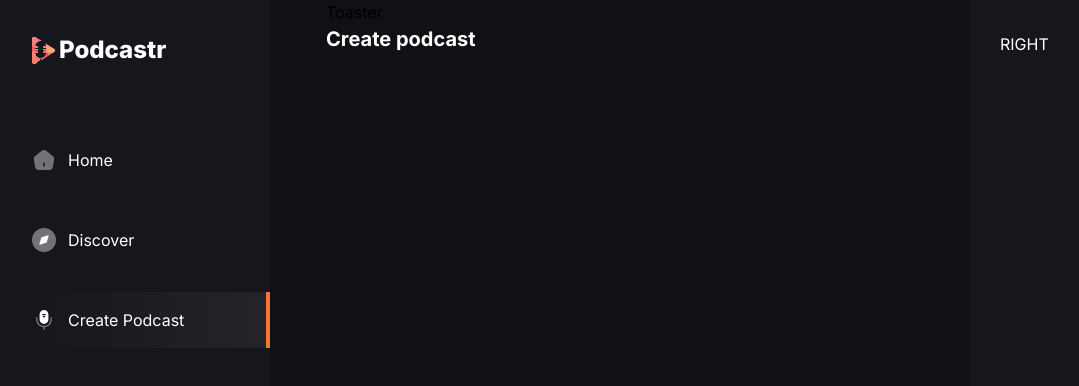
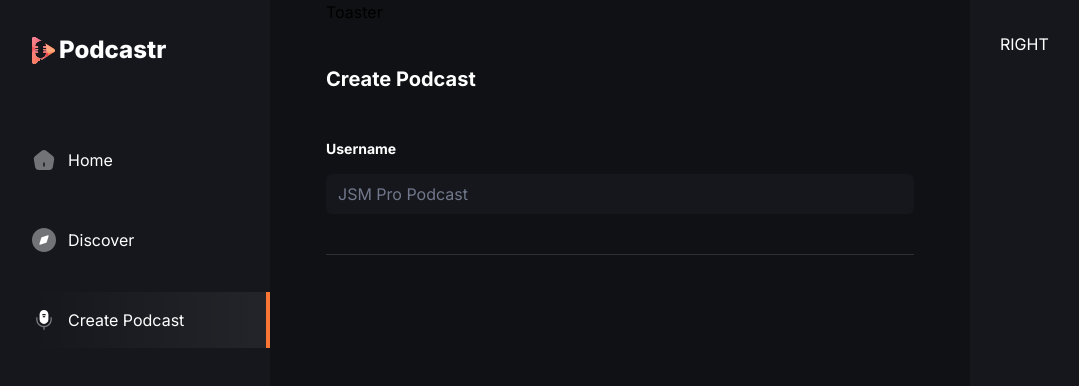
Before and after one commit to Satora1/Podcast-AI-APP, a Next.js app: page /create-podcast in a window 1280 px wide. Shown: the top 386 px of the page, without its empty margins (0-1079 px from the left). Built offline with nearby package versions, Linux system fonts and the light colour scheme; no server answers.

Commit message:
podcast formfield

```diff
--- a/app/(root)/create-podcast/page.tsx
+++ b/app/(root)/create-podcast/page.tsx
@@ -1,9 +1,67 @@
-import React from 'react'
+"use client"
 
+import { zodResolver } from "@hookform/resolvers/zod"
+import { useForm } from "react-hook-form"
+import { z } from "zod"
+
+import { Button } from "@/components/ui/button"
+import {
+  Form,
+  FormControl,
+  FormDescription,
+  FormField,
+  FormItem,
+  FormLabel,
+  FormMessage,
+} from "@/components/ui/form"
+import { Input } from "@/components/ui/input"
+
+const formSchema = z.object({
+  username: z.string().min(2, {
+    message: "Username must be at least 2 characters.",
+  }),
+})
 const CreatePodcast = () => {
+
+
+  // 1. Define your form.
+  const form = useForm<z.infer<typeof formSchema>>({
+    resolver: zodResolver(formSchema),
+    defaultValues: {
+      username: "",
+    },
+  })
+
+  // 2. Define a submit handler.
+  function onSubmit(values: z.infer<typeof formSchema>) {
+    // Do something with the form values.
+    // ✅ This will be type-safe and validated.
+    console.log(values)
+  }
   return (
-    <h1 className='text-20 font-bold text-white-1'>
-Create podcast  </h1>
+    <section className="mt-10 flex flex-col">
+      <h1 className="text-20 font-bold text-white-1">Create Podcast</h1>
+
+      <Form {...form}>
+        <form onSubmit={form.handleSubmit(onSubmit)} className="mt-12 flex w-full flex-col" >
+          <div className="flex flex-col fap-[30px] border-b border-black-5 pb-10">
+            <FormField
+              control={form.control}
+              name="podcastTitle"
+              render={({ field }) => (
+                <FormItem className="flex flex-col gap-2.5">
+                  <FormLabel className="text-16 font-bold text-white-1">Username</FormLabel>
+                  <FormControl>
+                    <Input className="input-class focus-visible:ring-orange-1" placeholder="JSM Pro Podcast" {...field} />
+                  </FormControl>
+                  <FormMessage  className="text-white-1"/>
+                </FormItem>
+              )}
+            />
+          </div>
+        </form>
+      </Form>
+    </section>
   )
 }
 
--- a/app/(root)/page.tsx
+++ b/app/(root)/page.tsx
@@ -8,7 +8,7 @@
 import { useQuery } from "convex/react";
 import { api } from '@/convex/_generated/api';
 const Home = () => {
-  const tasks = useQuery(api.tasks.get);
+  // const tasks = useQuery(api.tasks.get);
   return (
     <div className='mt-9 flex-col gap-9'>
       <section className=' flex flex-col gap-5'>
@@ -17,7 +17,7 @@
         </h1>
 
         <div className="flex min-h-screen flex-col items-center justify-between p-24 text-white-1">
-      {tasks?.map(({ _id, text }) => <div key={_id}>{text}</div>)}
+      {/* {tasks?.map(({ _id, text }) => <div key={_id}>{text}</div>)} */}
     </div>
 
         <div className='podcast_grid'>
--- /dev/null
+++ b/components/ui/form.tsx
@@ -0,0 +1,176 @@
+import * as React from "react"
+import * as LabelPrimitive from "@radix-ui/react-label"
+import { Slot } from "@radix-ui/react-slot"
+import {
+  Controller,
+  ControllerProps,
+  FieldPath,
+  FieldValues,
+  FormProvider,
+  useFormContext,
+} from "react-hook-form"
+
+import { cn } from "@/lib/utils"
+import { Label } from "@/components/ui/label"
+
+const Form = FormProvider
+
+type FormFieldContextValue<
+  TFieldValues extends FieldValues = FieldValues,
+  TName extends FieldPath<TFieldValues> = FieldPath<TFieldValues>
+> = {
+  name: TName
+}
+
+const FormFieldContext = React.createContext<FormFieldContextValue>(
+  {} as FormFieldContextValue
+)
+
+const FormField = <
+  TFieldValues extends FieldValues = FieldValues,
+  TName extends FieldPath<TFieldValues> = FieldPath<TFieldValues>
+>({
+  ...props
+}: ControllerProps<TFieldValues, TName>) => {
+  return (
+    <FormFieldContext.Provider value={{ name: props.name }}>
+      <Controller {...props} />
+    </FormFieldContext.Provider>
+  )
+}
+
+const useFormField = () => {
+  const fieldContext = React.useContext(FormFieldContext)
+  const itemContext = React.useContext(FormItemContext)
+  const { getFieldState, formState } = useFormContext()
+
+  const fieldState = getFieldState(fieldContext.name, formState)
+
+  if (!fieldContext) {
+    throw new Error("useFormField should be used within <FormField>")
+  }
+
+  const { id } = itemContext
+
+  return {
+    id,
+    name: fieldContext.name,
+    formItemId: `${id}-form-item`,
+    formDescriptionId: `${id}-form-item-description`,
+    formMessageId: `${id}-form-item-message`,
+    ...fieldState,
+  }
+}
+
+type FormItemContextValue = {
+  id: string
+}
+
+const FormItemContext = React.createContext<FormItemContextValue>(
+  {} as FormItemContextValue
+)
+
+const FormItem = React.forwardRef<
+  HTMLDivElement,
+  React.HTMLAttributes<HTMLDivElement>
+>(({ className, ...props }, ref) => {
+  const id = React.useId()
+
+  return (
+    <FormItemContext.Provider value={{ id }}>
+      <div ref={ref} className={cn("space-y-2", className)} {...props} />
+    </FormItemContext.Provider>
+  )
+})
+FormItem.displayName = "FormItem"
+
+const FormLabel = React.forwardRef<
+  React.ElementRef<typeof LabelPrimitive.Root>,
+  React.ComponentPropsWithoutRef<typeof LabelPrimitive.Root>
+>(({ className, ...props }, ref) => {
+  const { error, formItemId } = useFormField()
+
+  return (
+    <Label
+      ref={ref}
+      className={cn(error && "text-destructive", className)}
+      htmlFor={formItemId}
+      {...props}
+    />
+  )
+})
+FormLabel.displayName = "FormLabel"
+
+const FormControl = React.forwardRef<
+  React.ElementRef<typeof Slot>,
+  React.ComponentPropsWithoutRef<typeof Slot>
+>(({ ...props }, ref) => {
+  const { error, formItemId, formDescriptionId, formMessageId } = useFormField()
+
+  return (
+    <Slot
+      ref={ref}
+      id={formItemId}
+      aria-describedby={
+        !error
+          ? `${formDescriptionId}`
+          : `${formDescriptionId} ${formMessageId}`
+      }
+      aria-invalid={!!error}
+      {...props}
+    />
+  )
+})
+FormControl.displayName = "FormControl"
+
+const FormDescription = React.forwardRef<
+  HTMLParagraphElement,
+  React.HTMLAttributes<HTMLParagraphElement>
+>(({ className, ...props }, ref) => {
+  const { formDescriptionId } = useFormField()
+
+  return (
+    <p
+      ref={ref}
+      id={formDescriptionId}
+      className={cn("text-sm text-muted-foreground", className)}
+      {...props}
+    />
+  )
+})
+FormDescription.displayName = "FormDescription"
+
+const FormMessage = React.forwardRef<
+  HTMLParagraphElement,
+  React.HTMLAttributes<HTMLParagraphElement>
+>(({ className, children, ...props }, ref) => {
+  const { error, formMessageId } = useFormField()
+  const body = error ? String(error?.message) : children
+
+  if (!body) {
+    return null
+  }
+
+  return (
+    <p
+      ref={ref}
+      id={formMessageId}
+      className={cn("text-sm font-medium text-destructive", className)}
+      {...props}
+    >
+      {body}
+    </p>
+  )
+})
+FormMessage.displayName = "FormMessage"
+
+export {
+  useFormField,
+  Form,
+  FormItem,
+  FormLabel,
+  FormControl,
+  FormDescription,
+  FormMessage,
+  FormField,
+}
--- /dev/null
+++ b/components/ui/input.tsx
@@ -0,0 +1,25 @@
+import * as React from "react"
+
+import { cn } from "@/lib/utils"
+
+export interface InputProps
+  extends React.InputHTMLAttributes<HTMLInputElement> {}
+
+const Input = React.forwardRef<HTMLInputElement, InputProps>(
+  ({ className, type, ...props }, ref) => {
+    return (
+      <input
+        type={type}
+        className={cn(
+          "flex h-10 w-full rounded-md border border-input bg-background px-3 py-2 text-sm ring-offset-background file:border-0 file:bg-transparent file:text-sm file:font-medium placeholder:text-muted-foreground focus-visible:outline-none focus-visible:ring-2 focus-visible:ring-ring focus-visible:ring-offset-2 disabled:cursor-not-allowed disabled:opacity-50",
+          className
+        )}
+        ref={ref}
+        {...props}
+      />
+    )
+  }
+)
+Input.displayName = "Input"
+
+export { Input }
--- /dev/null
+++ b/components/ui/label.tsx
@@ -0,0 +1,26 @@
+"use client"
+
+import * as React from "react"
+import * as LabelPrimitive from "@radix-ui/react-label"
+import { cva, type VariantProps } from "class-variance-authority"
+
+import { cn } from "@/lib/utils"
+
+const labelVariants = cva(
+  "text-sm font-medium leading-none peer-disabled:cursor-not-allowed peer-disabled:opacity-70"
+)
+
+const Label = React.forwardRef<
+  React.ElementRef<typeof LabelPrimitive.Root>,
+  React.ComponentPropsWithoutRef<typeof LabelPrimitive.Root> &
+    VariantProps<typeof labelVariants>
+>(({ className, ...props }, ref) => (
+  <LabelPrimitive.Root
+    ref={ref}
+    className={cn(labelVariants(), className)}
+    {...props}
+  />
+))
+Label.displayName = LabelPrimitive.Root.displayName
+
+export { Label }
--- a/package.json
+++ b/package.json
@@ -10,6 +10,8 @@
   },
   "dependencies": {
     "@clerk/nextjs": "^5.1.5",
+    "@hookform/resolvers": "^3.6.0",
+    "@radix-ui/react-label": "^2.0.2",
     "@radix-ui/react-slot": "^1.0.2",
     "class-variance-authority": "^0.7.0",
     "clsx": "^2.1.1",
@@ -18,9 +20,11 @@
     "next": "14.2.3",
     "react": "^18",
     "react-dom": "^18",
+    "react-hook-form": "^7.52.0",
     "svix": "^1.24.0",
     "tailwind-merge": "^2.3.0",
-    "tailwindcss-animate": "^1.0.7"
+    "tailwindcss-animate": "^1.0.7",
+    "zod": "^3.23.8"
   },
   "devDependencies": {
     "@types/node": "^20",
```
Also changed, not shown: 1 other file (tests, documents, lock files or other folders).
